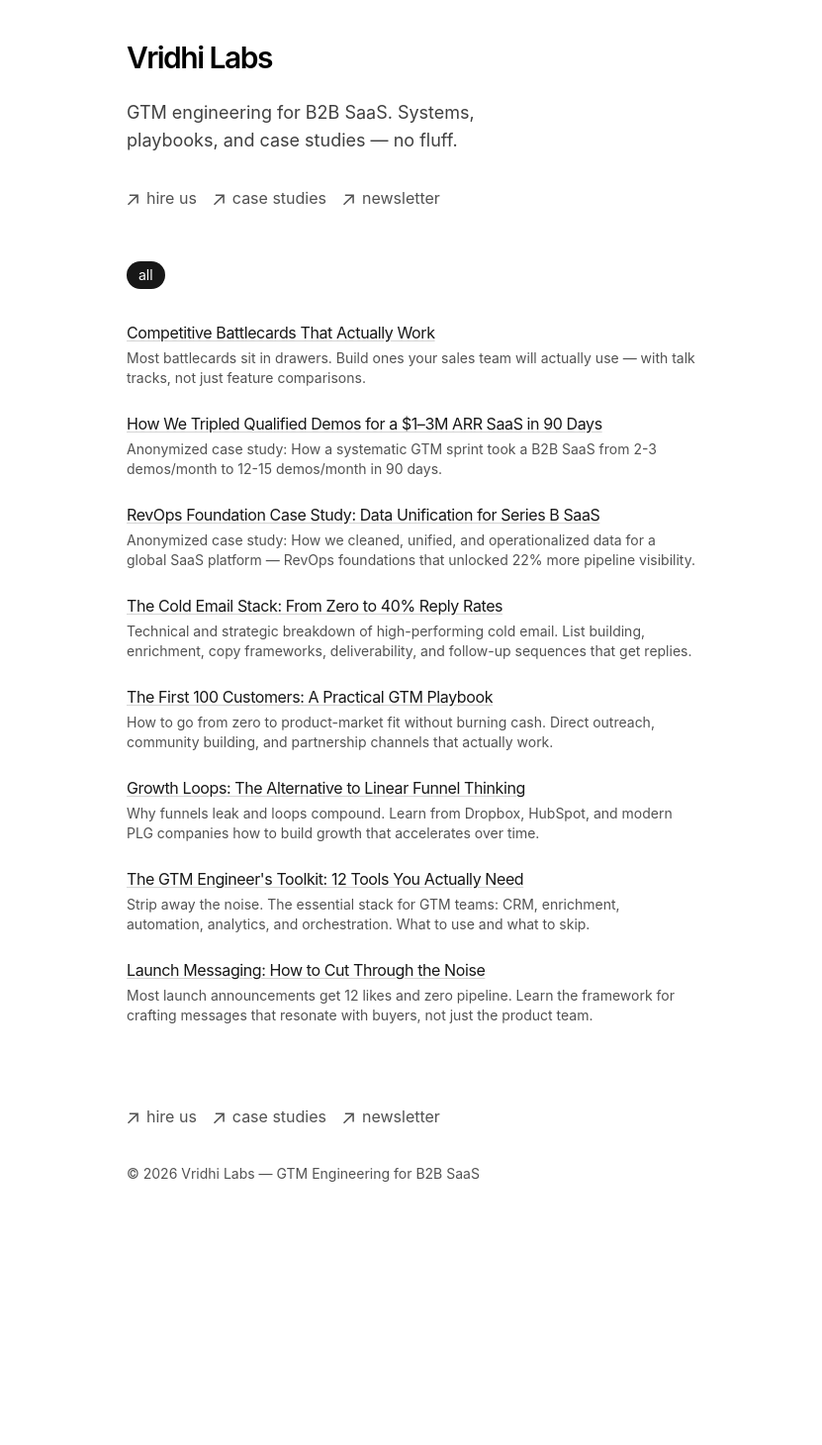
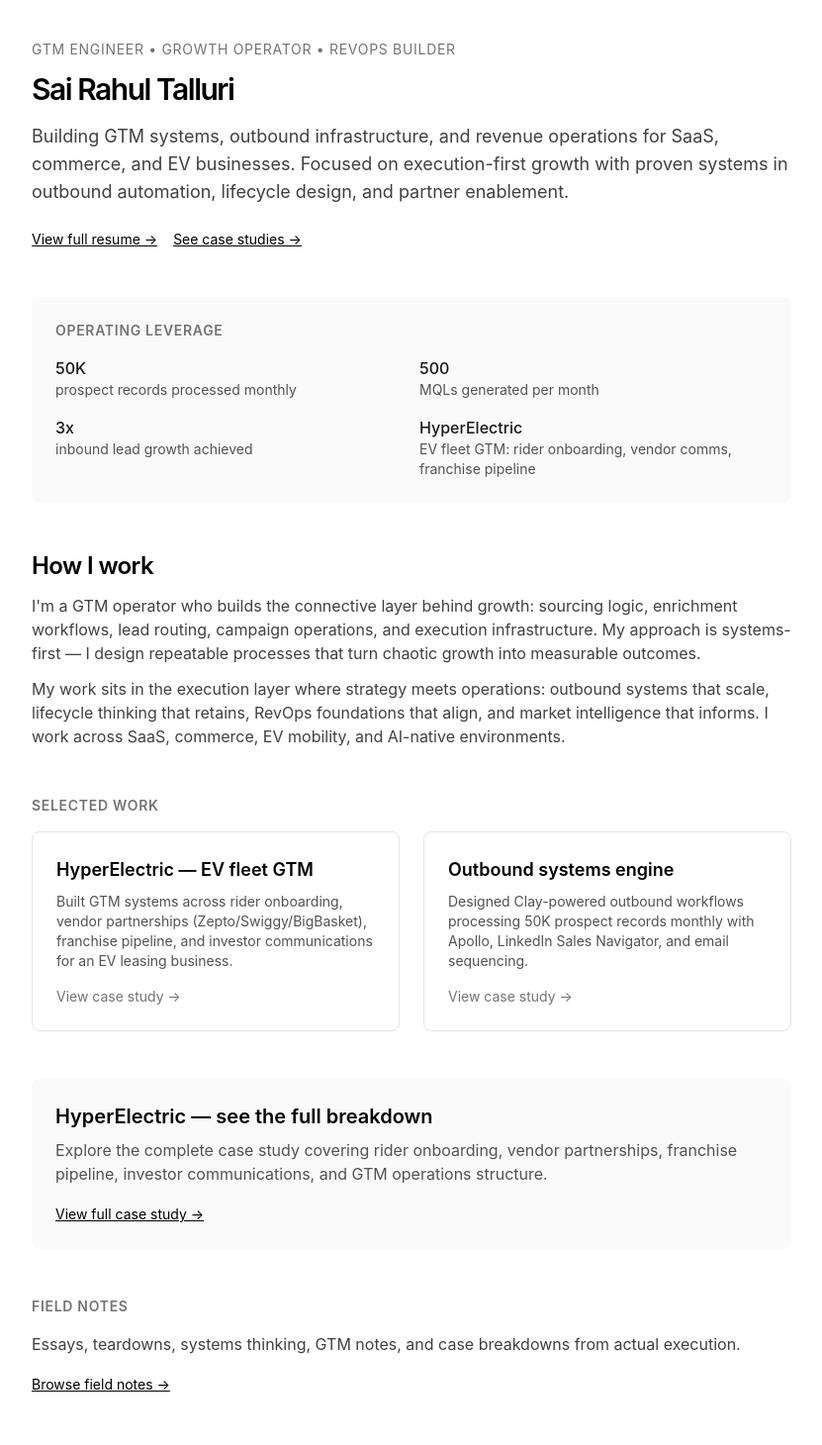
Before and after one commit to vridhilabs/resume, a Next.js app: page / in a window 1280 px wide. Shown: the part 80-1540 px from the top of the page at 99% size, without its empty margins (224-1055 px from the left). Before the commit the page ends 1340 px from the top, so only its background shows below. Built offline with nearby package versions, Linux system fonts and the light colour scheme.

Commit message:
resolve merge conflict: set blog title to growth marketing blog per user request

```diff
--- a/app/blog/page.tsx
+++ b/app/blog/page.tsx
@@ -1,14 +1,14 @@
 import { BlogPosts } from 'app/components/posts'
 
 export const metadata = {
-  title: 'Growth Marketing',
-  description: 'Growth marketing, GTM strategies, and autonomous agent Notes.',
+  title: 'growth marketing blog',
+  description: 'AI-powered growth marketing insights, GTM strategies, and autonomous agent capabilities.',
 }
 
 export default function Page() {
   return (
     <section>
-      <h1 className="font-semibold text-2xl mb-8 tracking-tighter">Vridhi Labs Blog</h1>
+      <h1 className="font-semibold text-2xl mb-8 tracking-tighter">growth marketing blog</h1>
       <BlogPosts />
     </section>
   )
--- a/app/components/footer.tsx
+++ b/app/components/footer.tsx
@@ -1,56 +1,10 @@
 import Link from 'next/link'
-
-function ArrowIcon() {
-  return (
-    <svg
-      width="12"
-      height="12"
-      viewBox="0 0 12 12"
-      fill="none"
-      xmlns="http://www.w3.org/2000/svg"
-    >
-      <path
-        d="M2.07102 11.3494L0.963068 10.2415L9.2017 1.98864H2.83807L2.85227 0.454545H11.8438V9.46023H10.2955L10.3097 3.09659L2.07102 11.3494Z"
-        fill="currentColor"
-      />
-    </svg>
-  )
-}
 
 export default function Footer() {
   return (
-    <footer className="mb-16">
-      <ul className="font-sm mt-8 flex flex-col space-x-0 space-y-2 text-neutral-600 dark:text-neutral-300 md:flex-row md:space-x-4 md:space-y-0">
-        <li>
-          <Link
-            className="flex items-center transition-all hover:text-neutral-800 dark:hover:text-neutral-100"
-            href="/work-with-us"
-          >
-            <ArrowIcon />
-            <p className="ml-2 h-7">hire us</p>
-          </Link>
-        </li>
-        <li>
-          <Link
-            className="flex items-center transition-all hover:text-neutral-800 dark:hover:text-neutral-100"
-            href="/case-studies"
-          >
-            <ArrowIcon />
-            <p className="ml-2 h-7">case studies</p>
-          </Link>
-        </li>
-        <li>
-          <Link
-            className="flex items-center transition-all hover:text-neutral-800 dark:hover:text-neutral-100"
-            href="/newsletter"
-          >
-            <ArrowIcon />
-            <p className="ml-2 h-7">newsletter</p>
-          </Link>
-        </li>
-      </ul>
-      <p className="mt-8 text-neutral-600 dark:text-neutral-300 text-sm">
-        © {new Date().getFullYear()} Vridhi Labs — GTM Engineering for B2B SaaS
+    <footer className="mb-12">
+      <p className="text-neutral-600 dark:text-neutral-300 text-sm">
+        © {new Date().getFullYear()} Sai Rahul Talluri — GTM Engineer & Growth Operator
       </p>
     </footer>
   )
--- a/app/layout.tsx
+++ b/app/layout.tsx
@@ -11,15 +11,15 @@ import { baseUrl } from './sitemap'
 export const metadata: Metadata = {
   metadataBase: new URL(baseUrl),
   title: {
-    default: 'Vridhi Labs - Growth Marketing Wiki',
-    template: '%s | Vridhi Labs',
+    default: 'Sai Rahul Talluri — GTM Engineer & RevOps Portfolio',
+    template: '%s | Sai Rahul Talluri',
   },
-  description: 'Practical GTM strategies, growth tactics, and product marketing insights for founders and marketers.',
+  description: 'GTM systems, growth operations, RevOps, and market intelligence. Founder-operator building outbound engines, lifecycle systems, and execution infrastructure for SaaS, commerce, and EV businesses.',
   openGraph: {
-    title: 'Vridhi Labs - Growth Marketing Wiki',
-    description: 'Practical GTM strategies, growth tactics, and product marketing insights for founders and marketers.',
+    title: 'Sai Rahul Talluri — GTM Engineer & RevOps Portfolio',
+    description: 'GTM systems, growth operations, RevOps, and market intelligence. I build outbound engines, lifecycle systems, and execution infrastructure.',
     url: baseUrl,
-    siteName: 'Vridhi Labs',
+    siteName: 'Sai Rahul Portfolio',
     locale: 'en_US',
     type: 'website',
   },
@@ -52,7 +52,7 @@ export default function RootLayout({
         GeistMono.variable
       )}
     >
-      <body className="antialiased max-w-xl mx-4 mt-8 lg:mx-auto">
+      <body className="antialiased max-w-3xl mx-4 mt-8 lg:mx-auto">
         <main className="flex-auto min-w-0 mt-6 flex flex-col px-2 md:px-0">
           <Navbar />
           {children}
--- a/app/page.tsx
+++ b/app/page.tsx
@@ -1,65 +1,113 @@
 import Link from 'next/link'
 import { BlogPosts } from 'app/components/posts'
-
-function ArrowIcon() {
-  return (
-    <svg
-      width="12"
-      height="12"
-      viewBox="0 0 12 12"
-      fill="none"
-      xmlns="http://www.w3.org/2000/svg"
-    >
-      <path
-        d="M2.07102 11.3494L0.963068 10.2415L9.2017 1.98864H2.83807L2.85227 0.454545H11.8438V9.46023H10.2955L10.3097 3.09659L2.07102 11.3494Z"
-        fill="currentColor"
-      />
-    </svg>
-  )
-}
 
 export default function Page() {
   return (
     <section>
-      <h1 className="mb-6 text-3xl font-semibold tracking-tighter">
-        Vridhi Labs
-      </h1>
-      <p className="mb-8 text-lg text-neutral-700 dark:text-neutral-300 max-w-md">
-        GTM engineering for B2B SaaS. Systems, playbooks, and case studies — no fluff.
-      </p>
+      {/* Hero */}
+      <div className="mb-12">
+        <p className="text-sm text-neutral-500 dark:text-neutral-400 uppercase tracking-wider mb-3">
+          GTM Engineer • Growth Operator • RevOps Builder
+        </p>
+        <h1 className="font-semibold text-3xl tracking-tighter mb-4">
+          Sai Rahul Talluri
+        </h1>
+        <p className="text-lg text-neutral-700 dark:text-neutral-300 mb-2">
+          Building GTM systems, outbound infrastructure, and revenue operations for SaaS, commerce, and EV businesses. Focused on execution-first growth with proven systems in outbound automation, lifecycle design, and partner enablement.
+        </p>
+        <div className="flex gap-4 mt-6">
+          <a href="/resume" className="text-sm underline hover:text-neutral-600 dark:hover:text-neutral-200">
+            View full resume →
+          </a>
+          <a href="/portfolio" className="text-sm underline hover:text-neutral-600 dark:hover:text-neutral-200">
+            See case studies →
+          </a>
+        </div>
+      </div>
 
-      <ul className="font-sm mt-8 flex flex-col space-x-0 space-y-2 text-neutral-600 dark:text-neutral-300 md:flex-row md:space-x-4 md:space-y-0">
-        <li>
-          <Link
-            className="flex items-center transition-all hover:text-neutral-800 dark:hover:text-neutral-100"
-            href="/work-with-us"
-          >
-            <ArrowIcon />
-            <p className="ml-2 h-7">hire us</p>
-          </Link>
-        </li>
-        <li>
-          <Link
-            className="flex items-center transition-all hover:text-neutral-800 dark:hover:text-neutral-100"
-            href="/case-studies"
-          >
-            <ArrowIcon />
-            <p className="ml-2 h-7">case studies</p>
-          </Link>
-        </li>
-        <li>
-          <Link
-            className="flex items-center transition-all hover:text-neutral-800 dark:hover:text-neutral-100"
-            href="/newsletter"
-          >
-            <ArrowIcon />
-            <p className="ml-2 h-7">newsletter</p>
-          </Link>
-        </li>
-      </ul>
+      {/* Proof Strip */}
+      <div className="mb-12 p-6 bg-neutral-50 dark:bg-neutral-900 rounded-lg">
+        <h2 className="text-sm font-semibold uppercase tracking-wider text-neutral-500 dark:text-neutral-400 mb-4">
+          Operating leverage
+        </h2>
+        <div className="grid grid-cols-1 md:grid-cols-2 gap-4">
+          <div>
+            <p className="text-neutral-900 dark:text-neutral-100 font-medium">50K</p>
+            <p className="text-sm text-neutral-600 dark:text-neutral-400">prospect records processed monthly</p>
+          </div>
+          <div>
+            <p className="text-neutral-900 dark:text-neutral-100 font-medium">500</p>
+            <p className="text-sm text-neutral-600 dark:text-neutral-400">MQLs generated per month</p>
+          </div>
+          <div>
+            <p className="text-neutral-900 dark:text-neutral-100 font-medium">3x</p>
+            <p className="text-sm text-neutral-600 dark:text-neutral-400">inbound lead growth achieved</p>
+          </div>
+          <div>
+            <p className="text-neutral-900 dark:text-neutral-100 font-medium">HyperElectric</p>
+            <p className="text-sm text-neutral-600 dark:text-neutral-400">EV fleet GTM: rider onboarding, vendor comms, franchise pipeline</p>
+          </div>
+        </div>
+      </div>
 
-      <div className="my-12">
-        <BlogPosts />
+      {/* About */}
+      <div className="mb-12">
+        <h2 className="font-semibold text-2xl tracking-tight mb-3">How I work</h2>
+        <div className="text-neutral-700 dark:text-neutral-300 space-y-3">
+          <p>
+            I'm a GTM operator who builds the connective layer behind growth: sourcing logic, enrichment workflows, lead routing, campaign operations, and execution infrastructure. My approach is systems-first — I design repeatable processes that turn chaotic growth into measurable outcomes.
+          </p>
+          <p>
+            My work sits in the execution layer where strategy meets operations: outbound systems that scale, lifecycle thinking that retains, RevOps foundations that align, and market intelligence that informs. I work across SaaS, commerce, EV mobility, and AI-native environments.
+          </p>
+        </div>
+      </div>
+
+      {/* Selected Work */}
+      <div className="mb-12">
+        <h2 className="text-sm font-semibold uppercase tracking-wider text-neutral-500 dark:text-neutral-400 mb-4">
+          Selected work
+        </h2>
+        <div className="grid grid-cols-1 md:grid-cols-2 gap-6">
+          <a href="/hyperelectric" className="block border border-neutral-200 dark:border-neutral-800 rounded-lg p-6 hover:border-neutral-400 dark:hover:border-neutral-600 transition-colors">
+            <h3 className="font-semibold text-lg mb-2">HyperElectric — EV fleet GTM</h3>
+            <p className="text-sm text-neutral-600 dark:text-neutral-400 mb-4">
+              Built GTM systems across rider onboarding, vendor partnerships (Zepto/Swiggy/BigBasket), franchise pipeline, and investor communications for an EV leasing business.
+            </p>
+            <p className="text-sm text-neutral-500">View case study →</p>
+          </a>
+          <a href="/blog/cold-email-stack" className="block border border-neutral-200 dark:border-neutral-800 rounded-lg p-6 hover:border-neutral-400 dark:hover:border-neutral-600 transition-colors">
+            <h3 className="font-semibold text-lg mb-2">Outbound systems engine</h3>
+            <p className="text-sm text-neutral-600 dark:text-neutral-400 mb-4">
+              Designed Clay-powered outbound workflows processing 50K prospect records monthly with Apollo, LinkedIn Sales Navigator, and email sequencing.
+            </p>
+            <p className="text-sm text-neutral-500">View case study →</p>
+          </a>
+        </div>
+      </div>
+
+      {/* HyperElectric Teaser */}
+      <div className="mb-12 p-6 bg-neutral-50 dark:bg-neutral-900 rounded-lg">
+        <h2 className="font-semibold text-xl mb-2">HyperElectric — see the full breakdown</h2>
+        <p className="text-neutral-600 dark:text-neutral-400 mb-4">
+          Explore the complete case study covering rider onboarding, vendor partnerships, franchise pipeline, investor communications, and GTM operations structure.
+        </p>
+        <a href="/hyperelectric" className="text-sm underline hover:text-neutral-800 dark:hover:text-neutral-200">
+          View full case study →
+        </a>
+      </div>
+
+      {/* Field Notes */}
+      <div className="mb-12">
+        <h2 className="text-sm font-semibold uppercase tracking-wider text-neutral-500 dark:text-neutral-400 mb-4">
+          Field notes
+        </h2>
+        <p className="text-neutral-700 dark:text-neutral-300 mb-4">
+          Essays, teardowns, systems thinking, GTM notes, and case breakdowns from actual execution.
+        </p>
+        <a href="/blog" className="text-sm underline hover:text-neutral-800 dark:hover:text-neutral-200">
+          Browse field notes →
+        </a>
       </div>
     </section>
   )
```
